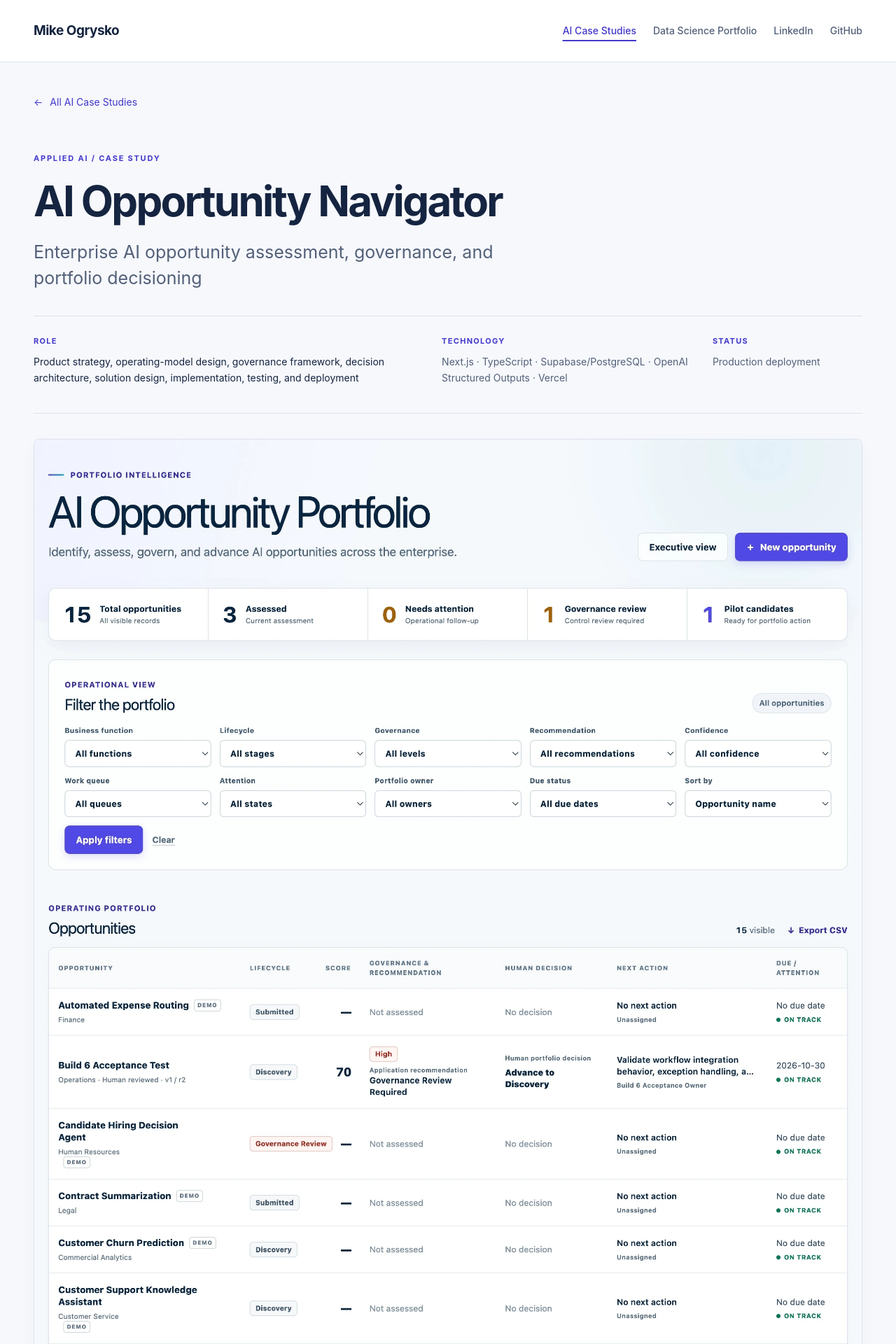
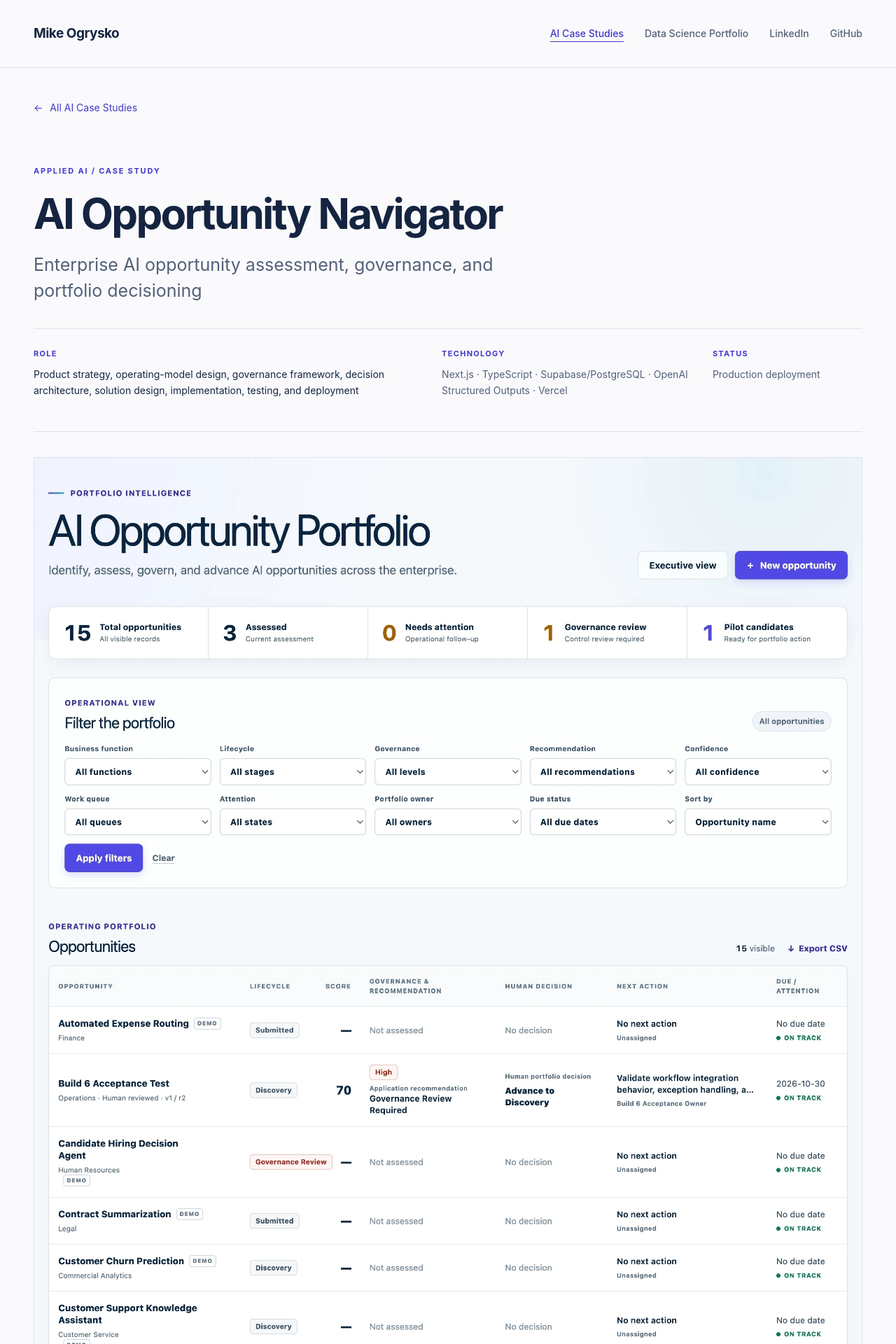
Before and after one commit to mcogrysko/mcogrysko.github.io, a Jekyll site: the page built from ai/ai-opportunity-navigator/index.md, in a window 1280 px wide. Shown: the top 1920 px of the page at 70% size. Built offline with Jekyll 4.4.1, drawn with Linux system fonts in a browser that asks for light colours.

Commit message:
style: differentiate AI portfolio editorial experience

```diff
--- a/assets/css/ai.css
+++ b/assets/css/ai.css
@@ -6,10 +6,9 @@
   --accent: #4338ca;
   --accent-dark: #312e81;
   --cyan: #087e8b;
-  --page: #f6f8fc;
+  --page: #fafafc;
   --surface: #ffffff;
   --line: #dce2ed;
-  --radius: 12px;
 }
 
 * { box-sizing: border-box; }
@@ -35,48 +34,48 @@
 .container { width: min(1184px, calc(100% - 96px)); margin-inline: auto; }
 .skip-link { position: absolute; left: 16px; top: -100px; z-index: 10; padding: 10px 18px; background: white; font-weight: 650; }
 .skip-link:focus { top: 12px; }
-.site-header { background: var(--surface); border-bottom: 1px solid var(--line); }
-.header-inner { min-height: 88px; display: flex; align-items: center; justify-content: space-between; gap: 24px; padding-block: 18px; }
-.brand { display: inline-flex; align-items: center; gap: 9px; color: var(--ink); font-size: 19px; font-weight: 700; text-decoration: none; letter-spacing: -.5px; white-space: nowrap; }
-.primary-nav { display: flex; align-items: center; flex-wrap: wrap; gap: 6px 24px; }
-.primary-nav a { min-height: 44px; display: inline-flex; align-items: center; font-size: 14px; font-weight: 550; color: var(--muted); text-decoration: none; }
+.site-header { border-bottom: 1px solid var(--line); }
+.header-inner { min-height: 96px; display: flex; align-items: center; justify-content: space-between; gap: 24px; padding-block: 18px; }
+.brand { display: inline-flex; align-items: center; gap: 9px; color: var(--ink); font-size: 19px; font-weight: 650; text-decoration: none; letter-spacing: -.5px; white-space: nowrap; }
+.primary-nav { display: flex; align-items: center; flex-wrap: wrap; gap: 6px 30px; }
+.primary-nav a { min-height: 44px; display: inline-flex; align-items: center; font-size: 14px; font-weight: 500; color: var(--muted); text-decoration: none; }
 .primary-nav a:hover { color: var(--accent); text-decoration: underline; }
-.primary-nav .nav-current { color: var(--accent); text-decoration: underline; text-decoration-thickness: 2px; text-underline-offset: 8px; }
+.primary-nav .nav-current { color: var(--accent); text-decoration: underline; text-decoration-thickness: 1px; text-underline-offset: 6px; }
 .eyebrow { font-size: 11px; font-weight: 750; line-height: 1.5; letter-spacing: 1.8px; text-transform: uppercase; color: var(--accent); }
 .eyebrow-mark { width: 20px; height: 2px; background: var(--cyan); display: inline-block; vertical-align: middle; margin-right: 11px; }
-.hero { padding-block: 74px 44px; }
-.hero h1 { margin-top: 19px; font-size: clamp(44px, 5.2vw, 68px); font-weight: 730; letter-spacing: -.055em; }
+.hero { padding-block: 88px 58px; }
+.hero h1 { margin-top: 26px; font-size: clamp(44px, 5.2vw, 68px); font-weight: 730; letter-spacing: -.055em; }
 .hero-statement { max-width: 940px; margin-top: 24px; font-size: clamp(25px, 3vw, 39px); line-height: 1.28; letter-spacing: -.035em; font-weight: 550; }
 .hero-statement span { color: var(--accent); }
 .hero-description { max-width: 760px; margin-top: 22px; font-size: 17px; line-height: 1.8; color: var(--muted); }
 .hero-capabilities { display: flex; flex-wrap: wrap; gap: 10px 0; list-style: none; margin: 32px 0 0; padding: 24px 0 0; border-top: 1px solid var(--line); color: var(--muted); font-size: 12px; font-weight: 600; }
 .hero-capabilities li { display: flex; align-items: center; }
 .hero-capabilities li:not(:last-child)::after { content: "·"; margin-inline: 14px; color: var(--cyan); font-weight: 800; }
-.approach-band { background: #edf1f8; border-block: 1px solid var(--line); }
-.approach-inner { display: grid; grid-template-columns: 1fr 2.15fr; gap: 64px; padding-block: 34px; align-items: start; }
+.approach-band { border-block: 1px solid var(--line); }
+.approach-inner { display: grid; grid-template-columns: 1fr 2.15fr; gap: 64px; padding-block: 42px; align-items: start; }
 .approach-inner h2 { font-size: 25px; letter-spacing: -.6px; margin-top: 8px; }
 .approach-inner > p { font-size: 15px; line-height: 1.85; color: var(--muted); }
-.projects-section { padding-block: 62px 80px; }
+.projects-section { padding-block: 76px 96px; }
 .section-heading { display: flex; justify-content: space-between; align-items: flex-end; gap: 24px; margin-bottom: 26px; }
 .section-heading h2 { margin-top: 8px; font-size: 34px; letter-spacing: -1.1px; }
 .section-heading > p { color: var(--muted); font-size: 13px; padding-bottom: 4px; }
 .project-list { display: grid; gap: 28px; }
-.project-card { display: grid; grid-template-columns: 1fr 1fr; background: var(--surface); border: 1px solid var(--line); border-radius: var(--radius); box-shadow: 0 6px 22px #17264608; overflow: hidden; }
-.project-visual { min-width: 0; padding: 28px; background: #edf0f8; display: flex; align-items: center; border-right: 1px solid var(--line); }
+.project-card { display: grid; grid-template-columns: 1fr 1fr; background: var(--surface); border-block: 1px solid var(--line); }
+.project-visual { min-width: 0; padding: 28px; background: #f0f1f5; display: flex; align-items: center; }
 .project-image { width: 100%; }
-.project-image img { width: 100%; border: 1px solid var(--line); border-radius: 6px; box-shadow: 0 8px 20px #1726460c; }
-.project-content { min-width: 0; padding: 36px; }
+.project-image img { width: 100%; border: 1px solid var(--line); border-radius: 2px; }
+.project-content { min-width: 0; padding: 42px; }
 .project-content h3 { font-size: 29px; letter-spacing: -.9px; margin-top: 13px; }
 .project-subtitle { color: var(--accent); font-size: 13px; font-weight: 650; margin-top: 10px; }
 .project-summary { margin-top: 19px; color: var(--muted); font-size: 15px; line-height: 1.8; }
 .demonstrates-label { margin-top: 23px; font-size: 11px; font-weight: 700; letter-spacing: .9px; text-transform: uppercase; }
-.capability-tags { display: flex; flex-wrap: wrap; gap: 7px; list-style: none; margin: 12px 0 26px; padding: 0; }
-.capability-tags li { background: #f4f6fa; border: 1px solid #e5e9f1; border-radius: 4px; padding: 4px 8px; font-size: 11px; line-height: 1.5; color: #46536b; }
+.capability-tags { display: flex; flex-wrap: wrap; gap: 7px 18px; list-style: none; margin: 12px 0 28px; padding: 0; }
+.capability-tags li { font-size: 12px; line-height: 1.7; color: var(--muted); }
 .button-link { min-height: 46px; padding: 11px 17px; display: inline-flex; align-items: center; justify-content: center; gap: 24px; border: 1px solid var(--accent); border-radius: 5px; color: white; background: var(--accent); font-size: 13px; font-weight: 650; text-decoration: none; }
 .button-link:hover { background: var(--accent-dark); border-color: var(--accent-dark); color: white; }
 .button-link:focus-visible { outline-offset: 4px; }
-.site-footer { border-top: 1px solid var(--line); background: white; }
-.footer-inner { display: flex; align-items: center; justify-content: space-between; flex-wrap: wrap; gap: 16px 32px; padding-block: 27px; }
+.site-footer { border-top: 1px solid var(--line); }
+.footer-inner { display: flex; align-items: center; justify-content: space-between; flex-wrap: wrap; gap: 16px 32px; padding-block: 34px; }
 .footer-name { color: var(--ink); font-size: 14px; font-weight: 650; text-decoration: none; }
 .footer-inner nav { display: flex; flex-wrap: wrap; gap: 4px 25px; }
 .footer-inner nav a { display: inline-flex; align-items: center; min-height: 44px; font-size: 12px; color: var(--muted); text-decoration: none; }
@@ -84,7 +83,7 @@
 .case-study { padding-block: 35px 100px; }
 .breadcrumb a { display: inline-flex; gap: 10px; align-items: center; min-height: 44px; font-size: 14px; text-decoration: none; }
 .breadcrumb a:hover { text-decoration: underline; }
-.case-study-header { padding-block: 50px 38px; border-bottom: 1px solid var(--line); }
+.case-study-header { padding-block: 60px 46px; border-bottom: 1px solid var(--line); }
 .case-study-header h1 { max-width: 900px; font-size: clamp(38px, 5vw, 60px); letter-spacing: -.045em; margin-top: 18px; }
 .case-study-subtitle { max-width: 750px; margin-top: 20px; font-size: clamp(19px, 2.4vw, 25px); line-height: 1.5; color: var(--muted); }
 .case-study-body { --reading-width: 780px; padding-top: 36px; }
@@ -92,7 +91,7 @@
 .case-study-body h2 { font-size: clamp(26px, 3vw, 34px); letter-spacing: -.7px; line-height: 1.2; }
 .case-study-body h3 { font-size: 22px; line-height: 1.3; }
 .case-study-body p, .case-study-body li { color: var(--muted); }
-.case-study-body img { border: 1px solid var(--line); border-radius: 8px; }
+.case-study-body img { border: 1px solid var(--line); border-radius: 2px; }
 
 @media (max-width: 1000px) {
   .container { width: calc(100% - 64px); }
@@ -107,7 +106,7 @@
 @media (max-width: 760px) {
   .header-inner { flex-direction: column; align-items: flex-start; gap: 10px; padding-block: 19px 12px; }
   .primary-nav { width: 100%; justify-content: flex-start; gap: 4px 22px; }
-  .hero { padding-block: 48px 32px; }
+  .hero { padding-block: 56px 40px; }
   .hero h1 { font-size: 48px; }
   .hero-statement { max-width: 600px; font-size: 30px; }
   .hero-description { font-size: 16px; }
@@ -126,7 +125,7 @@
   .container { width: calc(100% - 40px); }
   .primary-nav { display: grid; grid-template-columns: max-content max-content; column-gap: 23px; row-gap: 0; }
   .primary-nav a { font-size: 12px; }
-  .hero { padding-top: 37px; }
+  .hero { padding-top: 46px; }
   .hero h1 { font-size: clamp(36px, 10.5vw, 46px); }
   .hero-statement { font-size: 26px; margin-top: 20px; }
   .hero-description { font-size: 15px; line-height: 1.8; }
@@ -156,11 +155,11 @@
 .project-facts dt { color: var(--accent); font-size: 11px; font-weight: 750; text-transform: uppercase; letter-spacing: 1.3px; }
 .project-facts dd { margin: 9px 0 0; color: var(--muted); font-size: 14px; line-height: 1.7; }
 .project-role dd { color: var(--ink); }
-.case-contents { padding: 25px 30px; border: 1px solid var(--line); border-radius: 8px; background: white; }
+.case-contents { padding: 20px 0 28px; border-bottom: 1px solid var(--line); }
 .case-contents ol { display: grid; grid-template-columns: repeat(5, minmax(0, 1fr)); gap: 4px 20px; list-style: none; padding: 0; margin: 13px 0 0; }
 .case-contents a { display: inline-flex; align-items: center; min-height: 44px; color: var(--muted); font-size: 13px; line-height: 1.5; text-decoration: none; }
 .case-contents a:hover { text-decoration: underline; color: var(--accent); }
-.case-section { margin-top: 64px; padding-top: 46px; border-top: 1px solid var(--line); }
+.case-section { margin-top: 80px; padding-top: 48px; border-top: 1px solid var(--line); }
 .case-section > * { max-width: var(--reading-width); margin-inline: auto; }
 .case-section > * + * { margin-top: 21px; }
 .case-section > h3 { margin-top: 38px; }
@@ -173,24 +172,24 @@
 .case-section strong { color: var(--ink); font-weight: 650; }
 .case-section .dimension-list, .case-section .solution-patterns { display: grid; grid-template-columns: 1fr 1fr; gap: 8px 32px; }
 .case-section .dimension-list li, .case-section .solution-patterns li { margin-top: 0; }
-.case-section .principle { border-left: 3px solid var(--accent); padding: 23px 27px; background: #edeefa; border-radius: 0 8px 8px 0; margin-block: 30px; }
-.case-section .principle p { color: var(--ink); font-size: 21px; font-weight: 550; line-height: 1.6; letter-spacing: -.2px; }
+.case-section .principle { border-left: 2px solid var(--accent); padding: 8px 28px; margin-block: 40px; }
+.case-section .principle p { color: var(--ink); font-size: 23px; font-weight: 550; line-height: 1.6; letter-spacing: -.2px; }
 .case-section .authority-chain { max-width: none; display: grid; grid-template-columns: repeat(7, minmax(0, 1fr)); gap: 20px; list-style: none; padding: 0; margin-block: 32px; }
-.authority-chain li { position: relative; margin: 0; padding: 17px 12px; background: white; border: 1px solid var(--line); border-radius: 7px; color: var(--ink); font-size: 13px; font-weight: 600; line-height: 1.55; overflow-wrap: anywhere; }
+.authority-chain li { position: relative; margin: 0; padding: 17px 8px; border-top: 1px solid var(--line); color: var(--ink); font-size: 13px; font-weight: 600; line-height: 1.55; overflow-wrap: anywhere; }
 .authority-chain li + li { margin-top: 0; }
 .authority-chain li:not(:last-child)::after { content: "→"; position: absolute; right: -17px; top: 50%; color: var(--accent); }
-.authority-chain li span { display: block; margin-bottom: 13px; color: var(--cyan); font-size: 11px; letter-spacing: 1px; }
-.audit-chain { background: white; border: 1px solid var(--line); border-radius: 8px; padding: 24px 27px; }
+.authority-chain li span { display: block; margin-bottom: 13px; color: var(--accent); font-size: 11px; letter-spacing: 1px; }
+.audit-chain { border-left: 2px solid var(--line); padding: 8px 26px; }
 .audit-chain p + p { margin-top: 12px; color: var(--ink); font-weight: 600; line-height: 1.9; }
 .case-section .audit-chain .eyebrow { color: var(--accent); }
 .case-screenshot { margin: 36px 0 0; }
-.case-section > .case-screenshot { max-width: none; margin-top: 36px; }
-.screenshot-link { display: block; border-radius: 8px; }
-.case-screenshot img { width: 100%; border: 1px solid var(--line); border-radius: 8px; background: white; box-shadow: 0 7px 24px #17264608; }
+.case-section > .case-screenshot { max-width: none; margin-top: 44px; }
+.screenshot-link { display: block; border-radius: 2px; }
+.case-screenshot img { width: 100%; border: 1px solid var(--line); border-radius: 2px; background: white; }
 .case-screenshot figcaption { display: flex; justify-content: space-between; gap: 14px 30px; padding: 14px 3px 0; color: var(--muted); font-size: 13px; line-height: 1.7; }
 .case-screenshot figcaption > span { max-width: 780px; }
 .case-screenshot figcaption a { flex-shrink: 0; min-height: 44px; }
-.portfolio-shift { display: grid; grid-template-columns: 1fr 1fr; border: 1px solid var(--line); border-radius: 8px; background: white; }
+.portfolio-shift { display: grid; grid-template-columns: 1fr 1fr; border-block: 1px solid var(--line); }
 .portfolio-shift p { padding: 23px; color: var(--ink); font-size: 20px; line-height: 1.5; }
 .portfolio-shift p + p { border-left: 1px solid var(--line); }
 .portfolio-shift span { display: block; margin-bottom: 10px; color: var(--accent); font-size: 11px; font-weight: 700; text-transform: uppercase; letter-spacing: .8px; }
@@ -208,19 +207,19 @@
   .project-facts { grid-template-columns: 1fr 1fr; gap: 23px; }
   .project-role { grid-column: 1 / -1; }
   .case-screenshot figcaption { flex-direction: column; gap: 6px; }
-  .case-section { margin-top: 40px; padding-top: 32px; }
+  .case-section { margin-top: 52px; padding-top: 36px; }
   .case-section > p, .case-section li { font-size: 16px; }
   .case-section .principle p { font-size: 19px; }
   .case-section .authority-chain li { font-size: 14px; }
 }
 @media (max-width: 480px) {
   .project-facts { grid-template-columns: 1fr; }
-  .case-contents { padding: 21px 19px; }
+  .case-contents { padding: 16px 0 24px; }
   .case-contents ol { grid-template-columns: 1fr 1fr; column-gap: 16px; }
   .case-contents a { font-size: 12px; }
   .case-section .dimension-list, .case-section .solution-patterns { grid-template-columns: 1fr; }
-  .case-section .principle { padding: 19px 20px; }
-  .audit-chain { padding: 20px; }
+  .case-section .principle { padding: 6px 20px; margin-block: 32px; }
+  .audit-chain { padding: 6px 20px; }
   .portfolio-shift { grid-template-columns: 1fr; }
   .portfolio-shift p + p { border-left: 0; border-top: 1px solid var(--line); }
   .case-section .closing-statement { font-size: 22px; }
```
Also changed, not shown: 2 other files.
